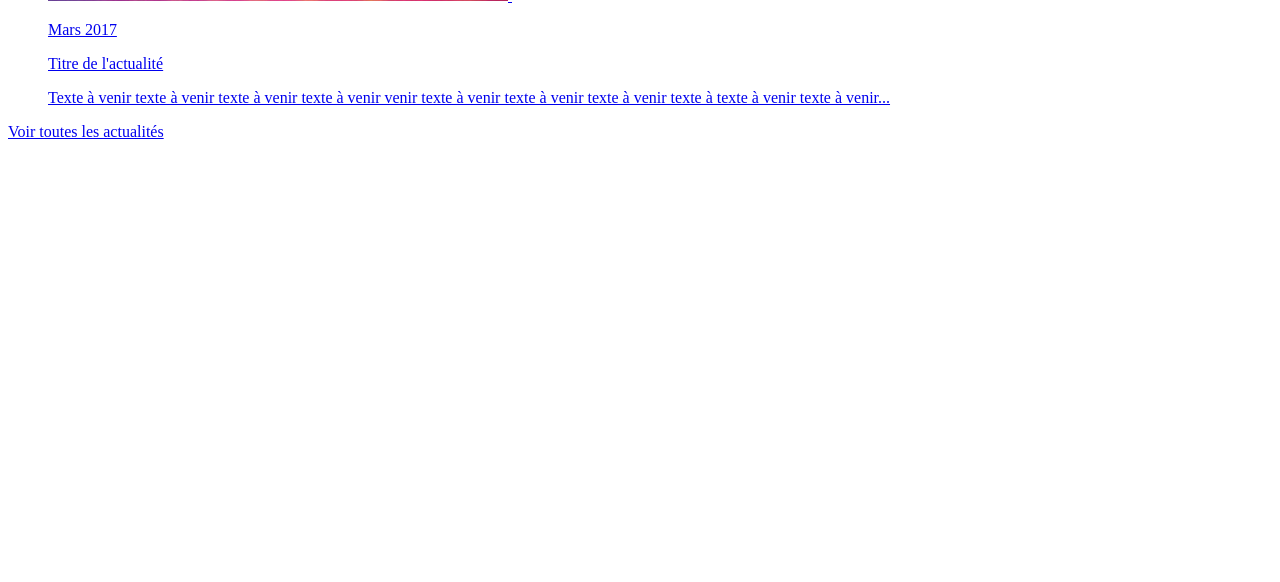
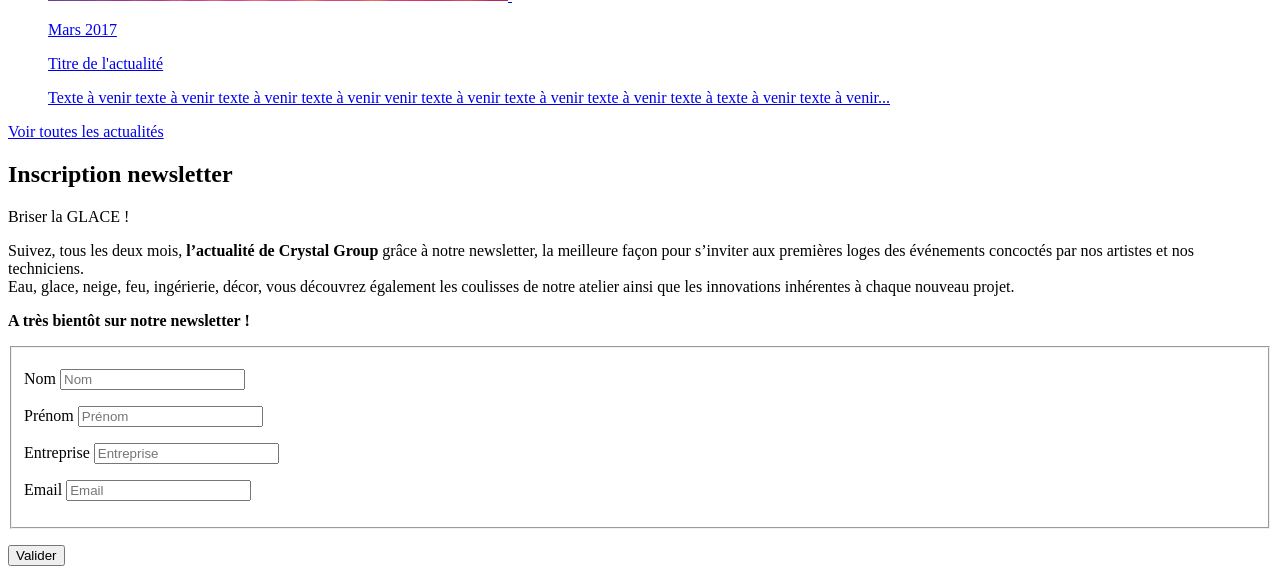
Before and after one commit to olivialy/crystal, a PHP site: page /templates/_pages/_accueil.php in a window 1280 px wide; the page is wider, and only the part inside the window is pictured. Shown: the part 5909-6491 px from the top of that part. Before the commit the page ends 6048 px from the top of that part, so only its background shows below. Run offline with PHP 8.4, Linux system fonts and the light colour scheme.

Commit message:
Add markup and styles for newsletter section

```diff
--- a/templates/_pages/_accueil.php
+++ b/templates/_pages/_accueil.php
@@ -158,7 +158,7 @@
 </section>
 
 <!-- news -->
-<section class="bg-grey mb4 pt2 pb2">
+<section class="bg-grey mb2 pt2 pb2">
     <h2 class="align-center mb2">Actualités</h2>
     <div class="wrap">
         <ul class="news mb3">
@@ -199,3 +199,36 @@
     </div>
     <p class="align-center"><a href="Actualites" class="cta">Voir toutes les actualités</a></p>
 </section>
+
+<!-- newsletter -->
+<form class="wrap mb4" action="/">
+    <h2 class="align-center">Inscription newsletter</h2>
+    <p class="align-center mb1">Briser la GLACE !</p>
+    <div class="wrap-medium clearfix mb3">
+        <div class="lg-6 pl1 pr1 float-left">
+            <p>Suivez, tous les deux mois, <strong>l’actualité de Crystal Group</strong> grâce à notre newsletter, la meilleure façon pour s’inviter aux premières loges des événements concoctés par nos artistes et nos techniciens.<br />
+            Eau, glace, neige, feu, ingérierie, décor, vous découvrez également les coulisses de notre atelier ainsi que les innovations inhérentes à chaque nouveau projet.</p>
+
+            <p><strong>A très bientôt sur notre newsletter !</strong></p>
+        </div>
+        <fieldset class="lg-6 pl1 pr1 float-left">
+            <p>
+                <label class="sr-only" for="nl-name">Nom</label>
+                <input id="nl-name" type="text" placeholder="Nom" />
+            </p>
+            <p>
+                <label class="sr-only" for="nl-firstname">Prénom</label>
+                <input id="nl-firstname" type="text" placeholder="Prénom" />
+            </p>
+            <p>
+                <label class="sr-only" for="nl-company">Entreprise</label>
+                <input id="nl-company" type="text" placeholder="Entreprise" />
+            </p>
+            <p>
+                <label class="sr-only" for="nl-email">Email</label>
+                <input id="nl-email" type="email" placeholder="Email" />
+            </p>
+        </fieldset>
+    </div>
+    <p class="align-center"><input type="submit" class="cta" value="Valider"></p>
+</form>
```
Also changed, not shown: assets/styl/_base/_form.styl (added, +39 -0 lines).
